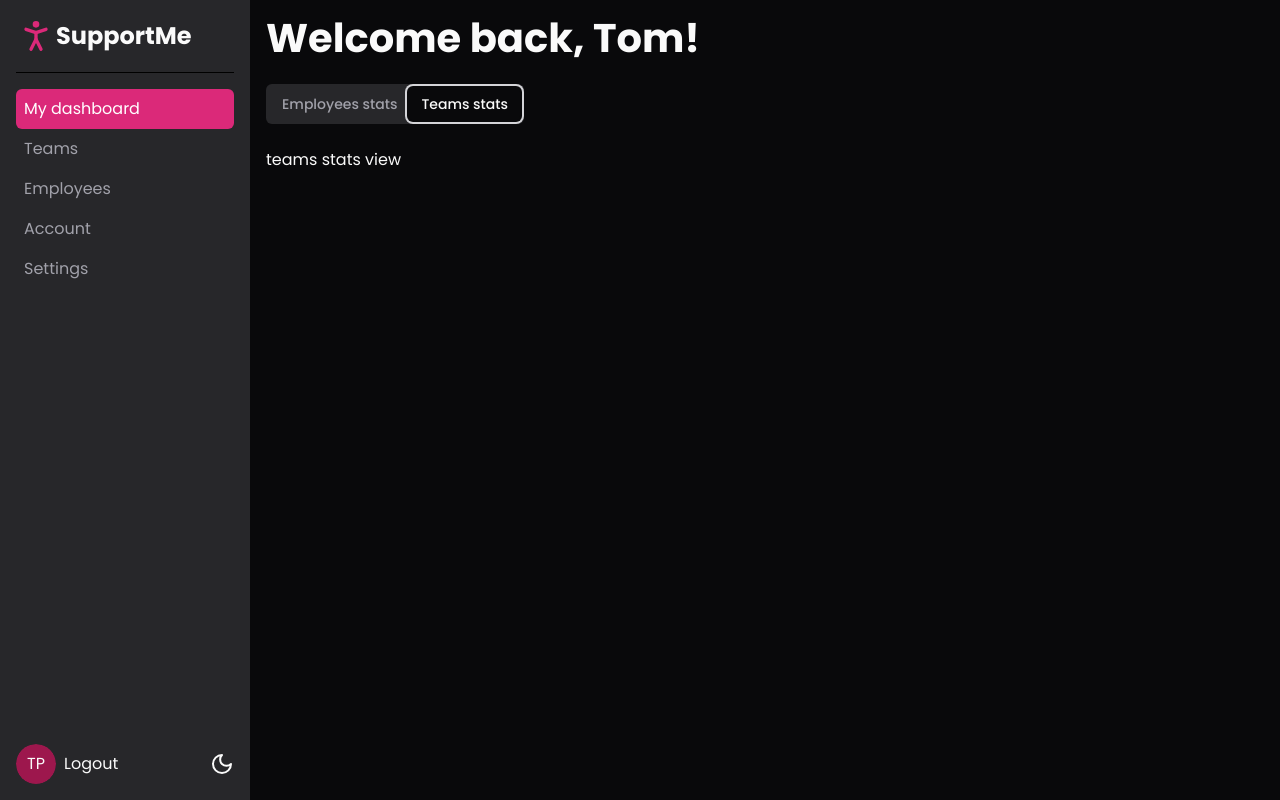
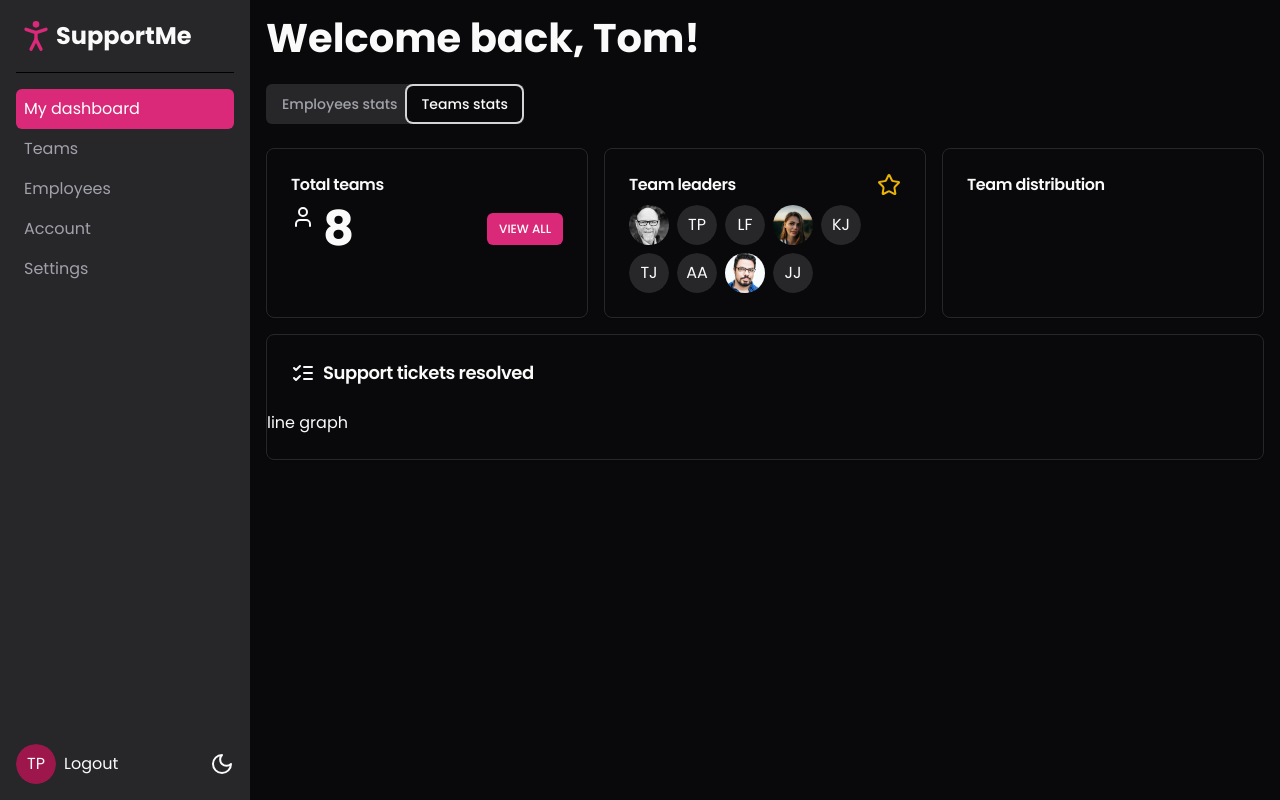
Before and after one commit to kJshine/nextjs-shadcn-dashboard, a Next.js app: page /dashboard in a window 1280 px wide. Both pictures are taken after a click on the tab "Teams stats". Built offline with nearby package versions, Linux system fonts and the light colour scheme.

Commit message:
feat: 팀 리더 카드 작성

```diff
--- /dev/null
+++ b/app/dashboard/components/teams/teams-stats.tsx
@@ -0,0 +1,132 @@
+import { Avatar, AvatarFallback } from "@/components/ui/avatar";
+import { Button } from "@/components/ui/button";
+import { Card, CardContent, CardHeader, CardTitle } from "@/components/ui/card";
+import { ListChecksIcon, StarIcon, UserIcon } from "lucide-react";
+import Image from "next/image";
+import Link from "next/link";
+import cm from "@/public/images/cm.jpg";
+import tf from "@/public/images/tf.jpg";
+import rl from "@/public/images/rl.jpg";
+import {
+  Tooltip,
+  TooltipContent,
+  TooltipProvider,
+  TooltipTrigger,
+} from "@/components/ui/tooltip";
+
+const teamLeaders = [
+  {
+    firstName: "Colin",
+    lastName: "Murray",
+    avatar: cm,
+  },
+  {
+    firstName: "Tom",
+    lastName: "Phillips",
+  },
+  {
+    firstName: "Liam",
+    lastName: "Fuentes",
+  },
+  {
+    firstName: "Tina",
+    lastName: "Fey",
+    avatar: tf,
+  },
+  {
+    firstName: "Katie",
+    lastName: "Johnson",
+  },
+  {
+    firstName: "Tina",
+    lastName: "Jones",
+  },
+  {
+    firstName: "Amy",
+    lastName: "Adams",
+  },
+  {
+    firstName: "Ryan",
+    lastName: "Lopez",
+    avatar: rl,
+  },
+  {
+    firstName: "Jenny",
+    lastName: "Jones",
+  },
+];
+
+export default function TeamsStats() {
+  return (
+    <>
+      <div className="grid lg:grid-cols-3 gap-4">
+        <Card>
+          <CardHeader className="pb-2">
+            <CardTitle className="text-base">Total teams</CardTitle>
+          </CardHeader>
+          <CardContent className="flex justify-between items-center">
+            <div className="flex gap-2">
+              <UserIcon />
+              <div className="text-5xl font-bold">8</div>
+            </div>
+            <div>
+              <Button size="xs" asChild>
+                <Link href="/dashboard/teams">View all</Link>
+              </Button>
+            </div>
+          </CardContent>
+        </Card>
+        <Card>
+          <CardHeader className="pb-2">
+            <CardTitle className="text-base flex justify-between items-center">
+              <span>Team leaders</span>
+              <StarIcon className="text-yellow-500" />
+            </CardTitle>
+          </CardHeader>
+          <CardContent className="flex flex-wrap gap-2">
+            {teamLeaders.map((teamLeader) => (
+              <TooltipProvider
+                key={`${teamLeader.firstName}${teamLeader.lastName}`}
+              >
+                <Tooltip>
+                  <TooltipTrigger asChild>
+                    <Avatar>
+                      {!!teamLeader.avatar && (
+                        <Image
+                          src={teamLeader.avatar}
+                          alt={`${teamLeader.firstName} ${teamLeader.lastName} avatar`}
+                        />
+                      )}
+                      <AvatarFallback>
+                        {teamLeader.firstName[0]}
+                        {teamLeader.lastName[0]}
+                      </AvatarFallback>
+                    </Avatar>
+                  </TooltipTrigger>
+                  <TooltipContent>
+                    {teamLeader.firstName} {teamLeader.lastName}
+                  </TooltipContent>
+                </Tooltip>
+              </TooltipProvider>
+            ))}
+          </CardContent>
+        </Card>
+        <Card>
+          <CardHeader className="pb-2">
+            <CardTitle className="text-base">Team distribution</CardTitle>
+          </CardHeader>
+          <CardContent className="flex gap-2 items-center"></CardContent>
+        </Card>
+      </div>
+      <Card className="my-4">
+        <CardHeader>
+          <CardTitle className="text-lg flex items-center gap-2">
+            <ListChecksIcon />
+            <span>Support tickets resolved</span>
+          </CardTitle>
+        </CardHeader>
+        <CardContent className="pl-0">line graph</CardContent>
+      </Card>
+    </>
+  );
+}
--- a/app/dashboard/page.tsx
+++ b/app/dashboard/page.tsx
@@ -1,5 +1,6 @@
 import { Tabs, TabsContent, TabsList, TabsTrigger } from "@/components/ui/tabs";
 import EmployeesStats from "./components/employees/employees-stats";
+import TeamsStats from "./components/teams/teams-stats";
 
 export default function DashboardPage() {
   return (
@@ -11,7 +12,9 @@
       <TabsContent value="employees">
         <EmployeesStats />
       </TabsContent>
-      <TabsContent value="teams">teams stats view</TabsContent>
+      <TabsContent value="teams">
+        <TeamsStats />
+      </TabsContent>
     </Tabs>
   );
 }
```
